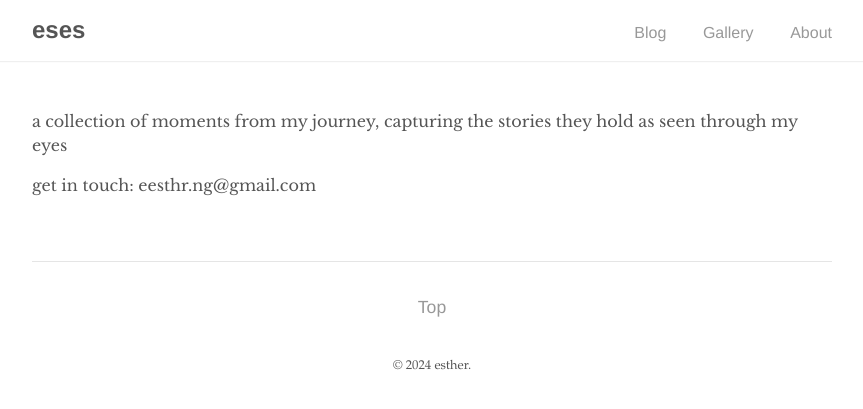
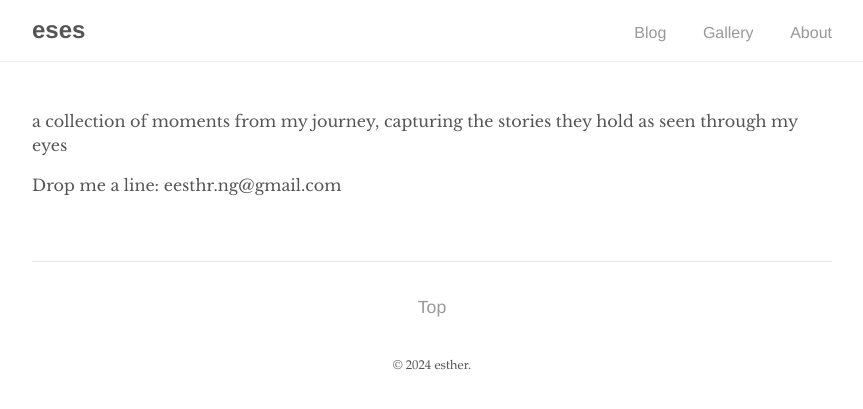
Before and after one commit to eses-corner/eses-corner.github.io, a Jekyll site: the page built from _pages/about.md, in a window 1280 px wide. Shown: the top 409 px of the page, without its empty margins (208-1071 px from the left). Built offline with Jekyll 4.4.1, drawn with Linux system fonts in a browser that asks for light colours; comment, search, counter and statistics services are not loaded.

Commit message:
update blog

```diff
--- a/_pages/about.md
+++ b/_pages/about.md
@@ -8,4 +8,4 @@ permalink: /about/
 
 a collection of moments from my journey, capturing the stories they hold as seen through my eyes
 
-get in touch: eesthr.ng@gmail.com
+Drop me a line: eesthr.ng@gmail.com
```
Also changed, not shown: _photos/2023-07-16-mackinac.md (+1 -1 lines).
